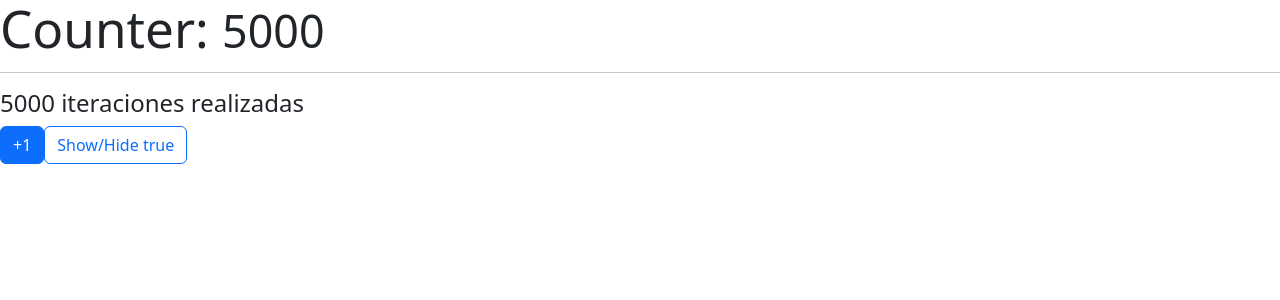
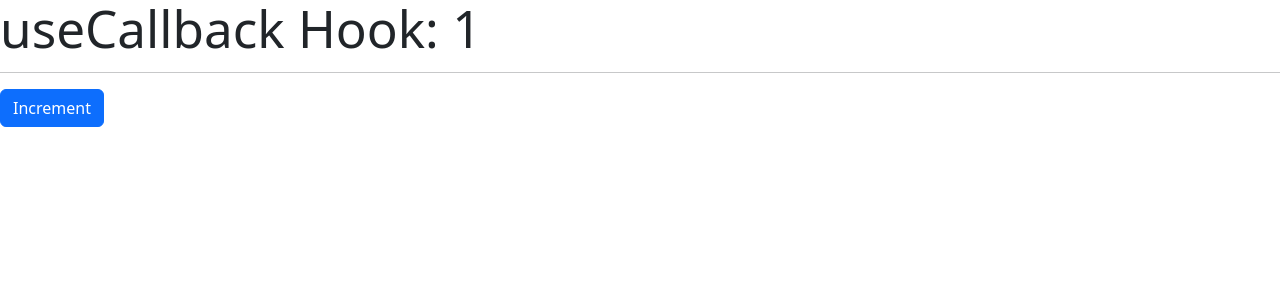
Before and after one commit to carlosantonio98/05-hook-app, a React (Vite) app: page / in a window 1280 px wide. Shown: the top 300 px of the page. Built offline with nearby package versions, Linux system fonts and the light colour scheme.

Commit message:
Create counter with useCallback hook

```diff
--- /dev/null
+++ b/src/06-memos/CallbackHook.jsx
@@ -0,0 +1,35 @@
+import { useCallback, useEffect, useState } from 'react';
+import { ShowIncrement } from './ShowIncrement';
+
+export const CallbackHook = () => {
+
+    const [counter, setCounter] = useState( 0 );
+
+    // useCallback devolverá una versión memorizada de la  funcion(callback) que solo cambia si una de las entradas ha cambiado.
+
+    // uso comun
+    const incrementFather = useCallback(() => {  // funcion memorizada
+        setCounter( (value) => value + 1 );
+    }, []);  // va a cambiar solo una vez, cuando este sea montado
+
+
+    // Si nosotros mandaramos a llamar la función incrementFather y no tuvieramos el useMemo, para este efecto esta función siempre seria diferente y cada vez que cambie el estado se haria este efecto y causaria un ciclo infinito, esto sucede porque estas funciones a como los objetos siempre apuntan a un espacio en memoria diferente.
+
+    // otro uso: cuando la funcion cambie que dispare un efecto
+    useEffect(() => {
+        incrementFather()  // se va a disparar la funcion cuando cambie el padre o la función
+    }, [incrementFather]);
+
+    /* const incrementFather = () => {
+        setCounter( counter + 1 );
+    } */
+
+    return (
+        <>
+            <h1>useCallback Hook: { counter }</h1>
+            <hr />
+
+            <ShowIncrement increment={ incrementFather } />
+        </>
+    );
+}
--- /dev/null
+++ b/src/06-memos/ShowIncrement.jsx
@@ -0,0 +1,16 @@
+import React from "react";
+
+export const ShowIncrement = React.memo(({ increment }) => {
+    console.log('Me volví a generar :(');
+
+    return (
+        <button
+            className="btn btn-primary"
+            onClick={() => {
+                increment()
+            }}
+        >
+           Increment
+        </button>
+    );
+})
--- a/src/main.jsx
+++ b/src/main.jsx
@@ -10,13 +10,14 @@
 // import { FocusScreen } from './04-useRef/FocusScreen';
 // import { Layout } from './05-useLayoutEffect/Layout';
 // import { Memorize } from './06-memos/Memorize';
+//import { MemoHook } from './06-memos/MemoHook';
 
-import { MemoHook } from './06-memos/MemoHook';
+import { CallbackHook } from './06-memos/CallbackHook'
 
 import './index.css'
 
 ReactDOM.createRoot(document.getElementById('root')).render(
 
-    <MemoHook />
+    <CallbackHook />
 
 )
```
